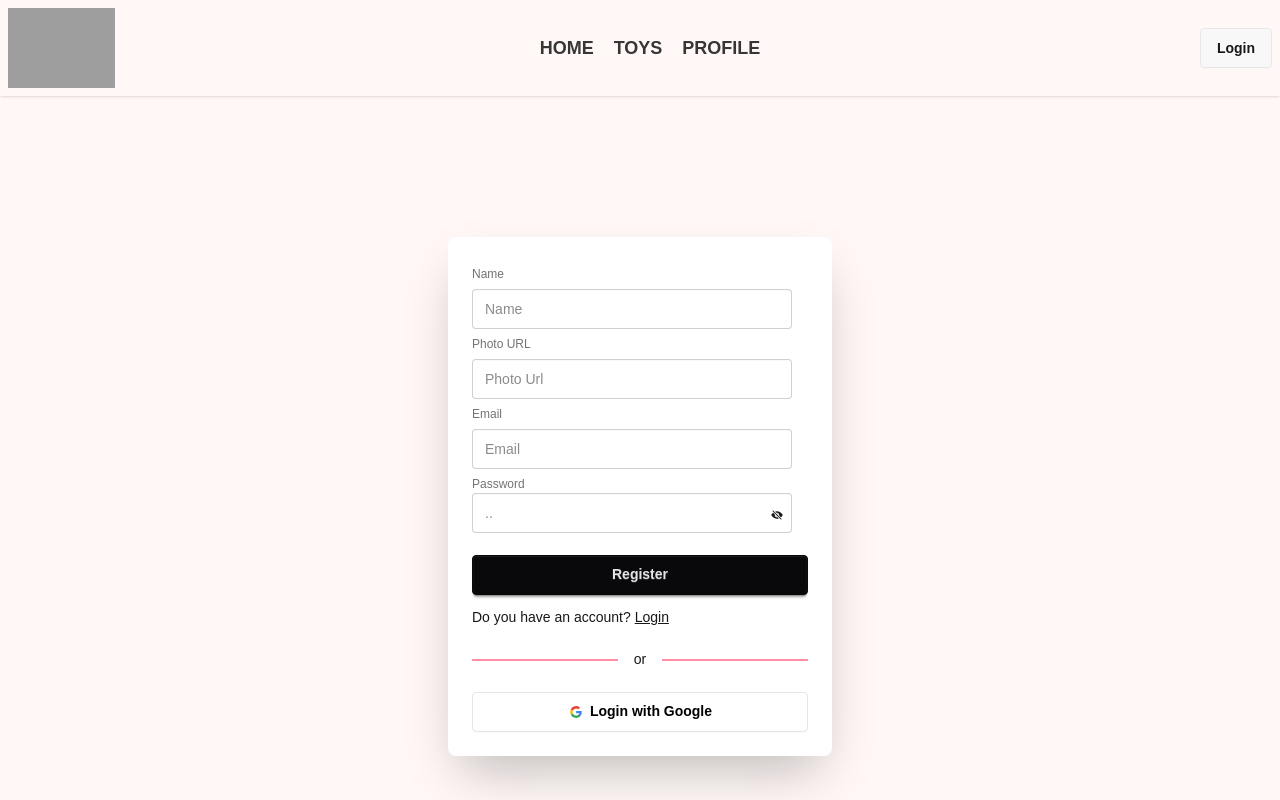
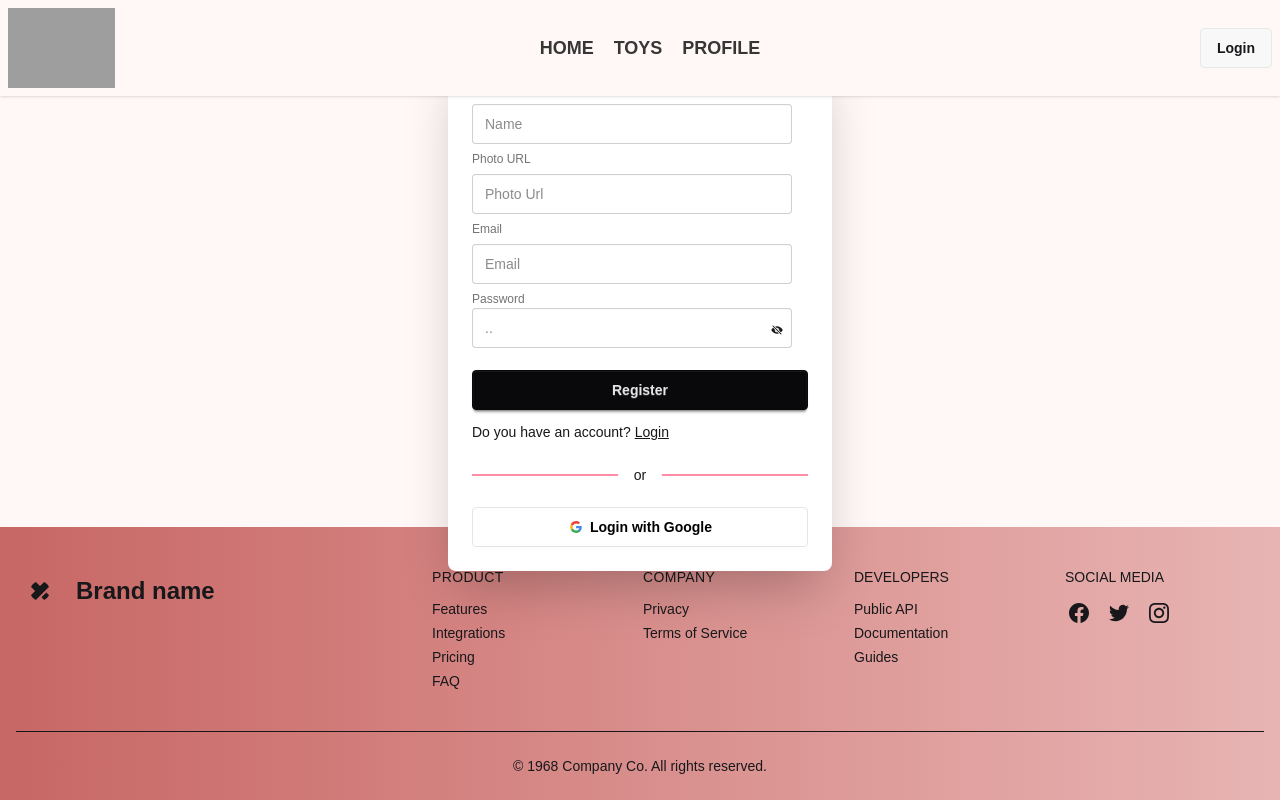
Before and after one commit to Shajidaa/Toytopia, a React (Vite) app: page /register in a window 1280 px wide. Shown: the top 800 px of the page. Built offline with nearby package versions, Linux system fonts and the light colour scheme; no server answers; grey boxes are pictures that could not be loaded.

Commit message:
register footer fixed

```diff
--- /dev/null
+++ b/src/Pages/Register/Register.css
@@ -0,0 +1,4 @@
+.fixedHight {
+    height: calc(100vh - 369px);
+
+}
--- a/src/Pages/Register.jsx
+++ b/src/Pages/Register/Register.jsx
@@ -1,10 +1,10 @@
 import React, { useContext, useState } from "react";
 import { Link, useNavigate } from "react-router";
-import { AuthContext } from "../Provider/AuthContext";
+import { AuthContext } from "../../Provider/AuthContext";
 import { toast } from "react-toastify";
 import { FaEye } from "react-icons/fa";
 import { IoEyeOff } from "react-icons/io5";
-
+import "./Register.css";
 const Register = () => {
   const { signInWithGoogle, user, setUser, createUser, updateProfileFunc } =
     useContext(AuthContext);
@@ -53,8 +53,8 @@ const Register = () => {
   console.log(user);
 
   return (
-    <div className="flex justify-center items-center  py-2  min-h-screen">
-      <title>Toy Topia | Register page</title>
+    <div className="flex justify-center items-center  py-2 fixedHight ">
+      <title> Register page</title>
       <div className="card bg-base-100 w-full max-w-sm shrink-0 shadow-2xl">
         <div className="card-body">
           <form onSubmit={handleSubmit}>
--- a/src/Routes/Router.jsx
+++ b/src/Routes/Router.jsx
@@ -2,15 +2,15 @@ import { createBrowserRouter } from "react-router";
 import HomeLayout from "../Layout/HomeLayout";
 import Home from "../Pages/Home";
 
-import Popular from "../Components/Popular/Popular";
 import ToysDetails from "../Pages/ToysDetails";
 import Toys from "../Pages/Toys";
 import Login from "../Pages/Login/Login";
-import Register from "../Pages/Register";
+
 import Error from "../Pages/Error";
 import Forget from "../Pages/Forget";
 import PrivateProvider from "../Provider/PrivateProvider";
 import Profile from "../Pages/Profile";
+import Register from "../Pages/Register/Register";
 
 const router = createBrowserRouter([
   {
```
